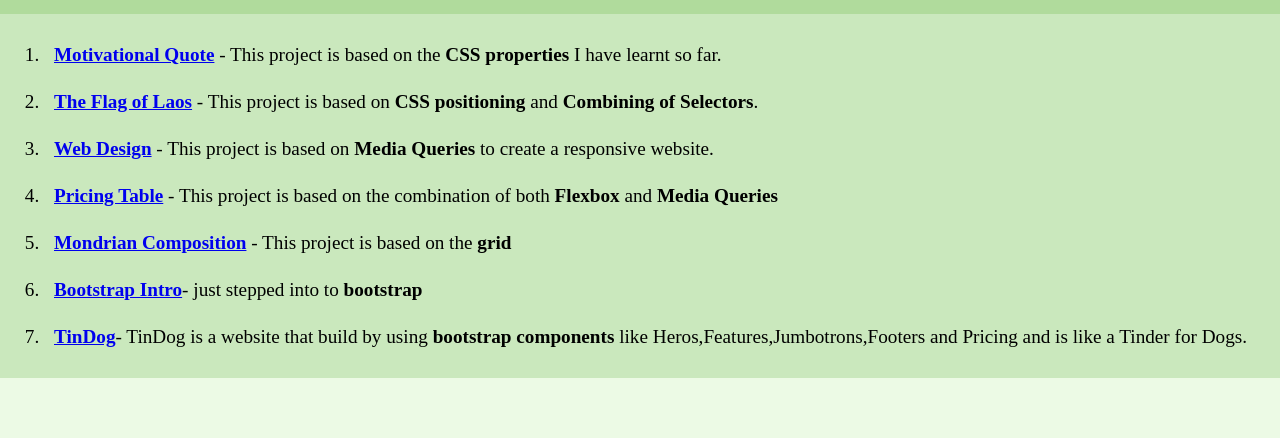
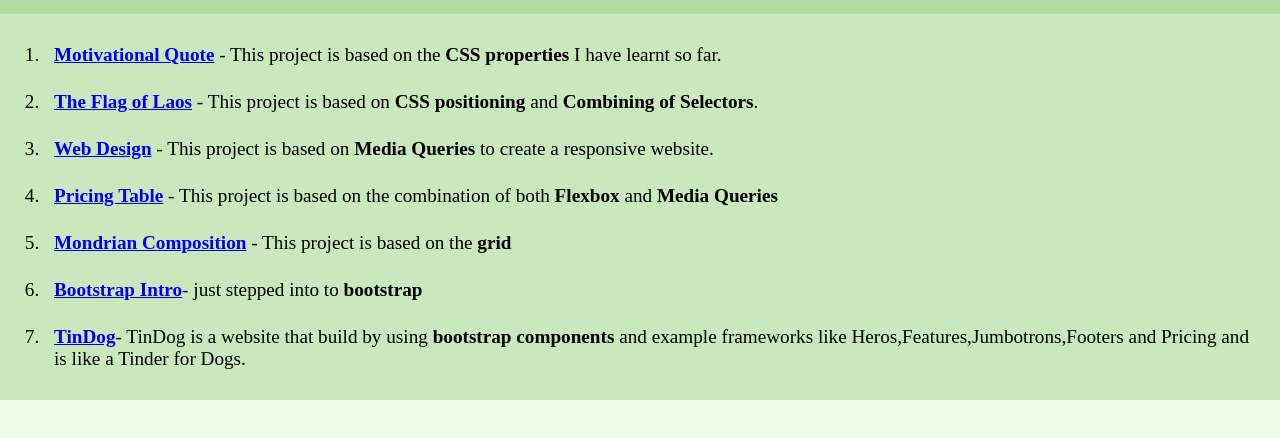
Before and after one commit to Satwikagv/web_proj, a plain HTML site: page index.html in a window 1280 px wide. Shown: the part 136-574 px from the top of the page. Drawn offline with Linux system fonts and the light colour scheme.

Commit message:
small change

```diff
--- a/index.html
+++ b/index.html
@@ -18,7 +18,8 @@
             <li><a href="projects/Pricing table/index.html" class="bold">Pricing Table</a> - This project is based on the combination of both <span>Flexbox</span> and <span>Media Queries</span></li>
             <li><a href="projects/Mondrian project/index.html" class="bold">Mondrian Composition</a> - This project is based on the <span>grid </span> </li>
             <li><a href="projects/bootstrap/index.html" class="bold">Bootstrap Intro</a>- just stepped into to <span> bootstrap </span></li>
-	    <li><a href="projects/tindog/index.html" class="bold">TinDog</a>- TinDog is a website that build by using <span>bootstrap components</span> like Heros,Features,Jumbotrons,Footers and Pricing and is like a Tinder for Dogs.</li>
+	    <li><a href="projects/tindog/index.html" class="bold">TinDog</a>- TinDog is a website that build by using <span>bootstrap components</span> and example frameworks like Heros,Features,Jumbotrons,Footers and Pricing and is like a Tinder for Dogs.</li>
+
         </ol>
     </div>
 
```
